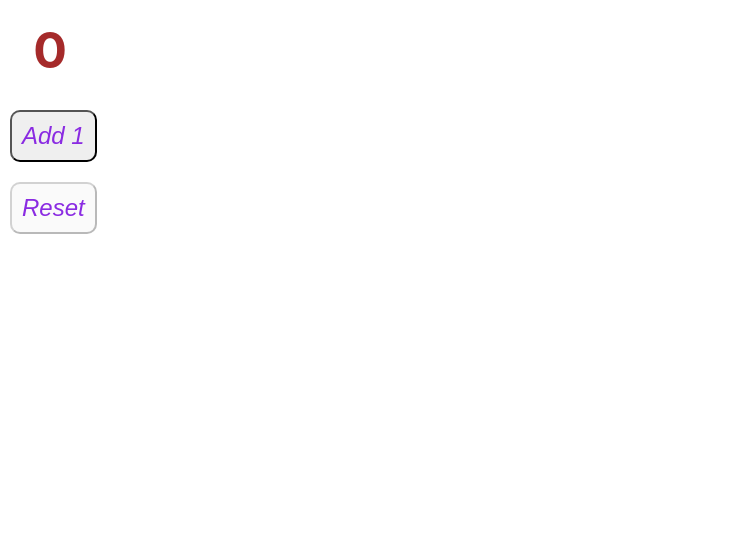
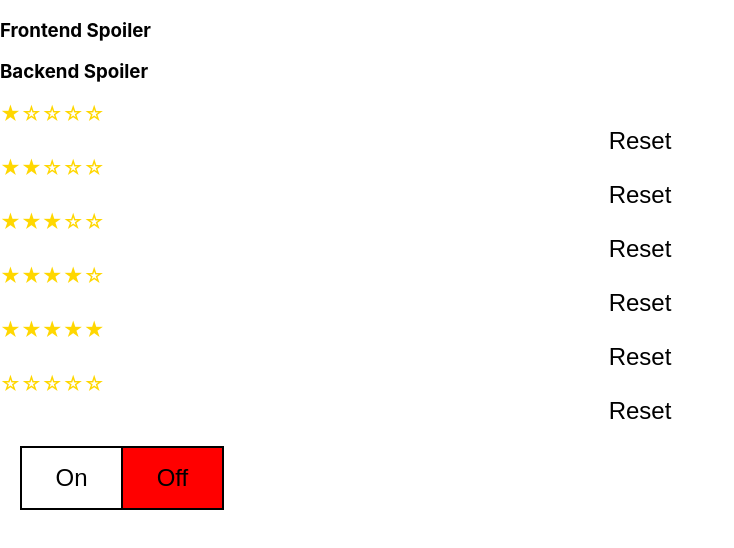
Before and after one commit to EugeneMorash/react-tasks, a React (Create React App) app: page / in a window 1280 px wide. Shown: the top 548 px of the page, without its empty margins (0-734 px from the left). Built offline with nearby package versions, Linux system fonts and the light colour scheme.

Commit message:
on/off switch in App7 done

```diff
--- a/src/6-delete/App6.tsx
+++ b/src/6-delete/App6.tsx
@@ -43,6 +43,8 @@ export function App6() {
         setPeople(people.filter((p) => p.id !== id));
     }
 
+
+
     const userList = userArray.map((obj) => {
         return (
             <User key={obj.id} name={obj.name} age={obj.age} deleteUserHandler={() => {deleteUserHandler(obj.id)}}/>
--- a/src/7-conditional-render/App7.tsx
+++ b/src/7-conditional-render/App7.tsx
@@ -1,6 +1,7 @@
 import React from 'react';
 import {Rating} from "./components/Rating";
 import {Spoiler} from "./components/Spoiler";
+import {Switch} from "./components/Switch";
 
 export type SpoilerArrayType = Array<SpoilerType>
 export type SpoilerType = {
@@ -28,6 +29,7 @@ export function App7() {
         {id: 445, item: 'SQL', readiness: -8}
     ]
 
+
     return (
         <div>
             {/*{test ? "111" : '222'}*/}
@@ -51,6 +53,8 @@ export function App7() {
             <Rating value={4}/>
             <Rating value={5}/>
             <Rating value={0}/>
+
+            <Switch />
         </div>
     );
 }
--- a/src/7-conditional-render/components/Spoiler.tsx
+++ b/src/7-conditional-render/components/Spoiler.tsx
@@ -23,6 +23,10 @@ export function Spoiler(props: SpoilerPropsType) {
             <h3 onClick={onClickHandler}>{props.title}</h3>
 
             {!isCollapsed && <SpoilerBody itemsArray={props.itemsArray}/>}
+            {/* конструкция if */}
+
+            {/*{!isCollapsed ? <SpoilerBody itemsArray={props.itemsArray}/> : ""}*/}
+            {/* конструкция if/else */}
 
             {/*<CSSTransition in={!isCollapsed} timeout={300} classNames='alert' unmountOnExit>*/}
             {/*    <SpoilerBody itemsArray={props.itemsArray}/>*/}
--- a/src/7-conditional-render/components/SpoilerBody.tsx
+++ b/src/7-conditional-render/components/SpoilerBody.tsx
@@ -8,10 +8,10 @@ type SpoilerBodyPropsType = {
 
 export function SpoilerBody(props: SpoilerBodyPropsType) {
 
-    const skillArray = props.itemsArray.map(
-        (skill) => {
-            return <li key={skill.id}>
-                {skill.item}: {skill.readiness}
+    const itemArray = props.itemsArray.map(
+        (item) => {
+            return <li key={item.id}>
+                {item.item}: {item.readiness}
             </li>
         }
     )
@@ -19,7 +19,7 @@ export function SpoilerBody(props: SpoilerBodyPropsType) {
     return (
         <div>
             <ul>
-                {skillArray}
+                {itemArray}
             </ul>
         </div>
     )
--- /dev/null
+++ b/src/7-conditional-render/components/Switch.module.css
@@ -0,0 +1,4 @@
+
+.switch {
+    padding: 20px;
+}
--- /dev/null
+++ b/src/7-conditional-render/components/Switch.tsx
@@ -0,0 +1,11 @@
+import React from 'react';
+import {SwitchBody} from "./SwitchBody";
+import styles from './Switch.module.css'
+
+export function Switch() {
+    return (
+        <div className={styles.switch}>
+            <SwitchBody />
+        </div>
+    );
+}
--- /dev/null
+++ b/src/7-conditional-render/components/SwitchBody.module.css
@@ -0,0 +1,52 @@
+
+.switchBody {
+    width: 200px;
+    height: 60px;
+    border: 2px solid #000;
+    display: flex;
+}
+
+.switchOn {
+    border-right: 1px solid #000;
+    width: 50%;
+    height: 100%;
+    display: flex;
+    justify-content: center;
+    align-items: center;
+}
+
+.activeOn {
+    width: 100%;
+    height: 100%;
+    display: flex;
+    justify-content: center;
+    align-items: center;
+    background-color: lightgreen;
+}
+
+.switchOff {
+    border-left: 1px solid #000;
+    width: 50%;
+    height: 100%;
+    display: flex;
+    justify-content: center;
+    align-items: center;
+}
+
+.activeOff {
+    width: 100%;
+    height: 100%;
+    display: flex;
+    justify-content: center;
+    align-items: center;
+    background-color: red;
+}
+
+button {
+    background-color: #fff;
+    width: 100%;
+    height: 100%;
+    border: none;
+    color: black;
+    font-size: 24px;
+}
--- /dev/null
+++ b/src/7-conditional-render/components/SwitchBody.tsx
@@ -0,0 +1,40 @@
+import React, {useState} from 'react';
+import styles from './SwitchBody.module.css'
+
+export type SwitchBodyType = {
+    isOn: boolean
+    activeOn: () => void
+}
+
+
+export function SwitchBody() {
+    const [isOn, setOn] = useState<boolean>(false)
+    const onClickHandlerOn = () => {
+        setOn(!isOn)
+    }
+
+    // const activeOn = () => isOn ? styles.activeOn : ''
+    // const activeOff = () => !isOn ? styles.activeOff : ''
+
+
+    return (
+        <div className={styles.switchBody}>
+            {/*<div className={styles.switchOn}>*/}
+            {/*    <div className={activeOn()} onClick={onClickHandlerOn}>On</div>*/}
+            {/*</div>*/}
+            {/*<div className={styles.switchOff}>*/}
+            {/*    <div className={activeOff()} onClick={onClickHandlerOn}>Off</div>*/}
+            {/*</div>*/}
+
+            <div className={styles.switchOn}>
+                <button className={isOn ? styles.activeOn : ''} onClick={onClickHandlerOn} disabled={isOn}>On
+                </button>
+            </div>
+
+            <div className={styles.switchOff}>
+                <button className={!isOn ? styles.activeOff : ''} onClick={onClickHandlerOn} disabled={!isOn}>Off
+                </button>
+            </div>
+        </div>
+    );
+}
--- a/src/App.tsx
+++ b/src/App.tsx
@@ -3,13 +3,13 @@ import './App.css';
 // import {App5} from "./5-filter/App5";
 // import {App8} from "./8-callback/App8";
 // import {App6} from "./6-delete/App6";
-// import {App7} from "./7-conditional-render/App7";
+import {App7} from "./7-conditional-render/App7";
 // import {App3} from "./3-use-state/App3";
 // import {App5} from "./5-filter/App5";
 // import {App4} from "./4-message/App4";
 // import {App1} from "./1-map/App1";
 // import {App9} from "./9-add/App9";
-import {App10} from "./10-counter/App10";
+// import {App10} from "./10-counter/App10";
 // import {App2} from "./2-button/App2";
 
 
@@ -21,10 +21,10 @@ function App () {
         // <App4/>
         // <App5/>
         // <App6 />
-        // <App7 />
+        <App7 />
         // <App8 />
         // <App9 />
-        <App10 />
+        // <App10 />
     )
 }
 
```
Also changed, not shown: src/10-counter/App10.tsx (+12 -0 lines), src/8-callback/App8.tsx (+4 -3 lines), src/8-callback/components/Body.tsx (+8 -0 lines).
